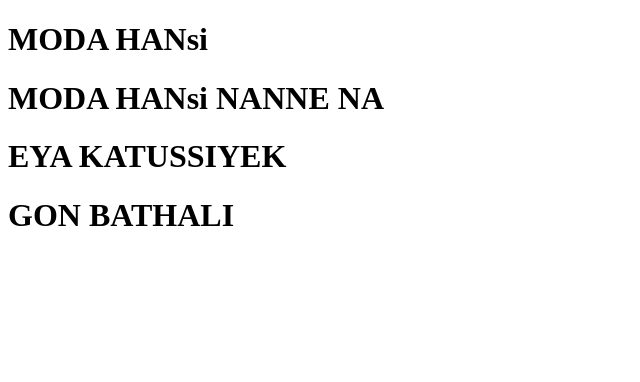
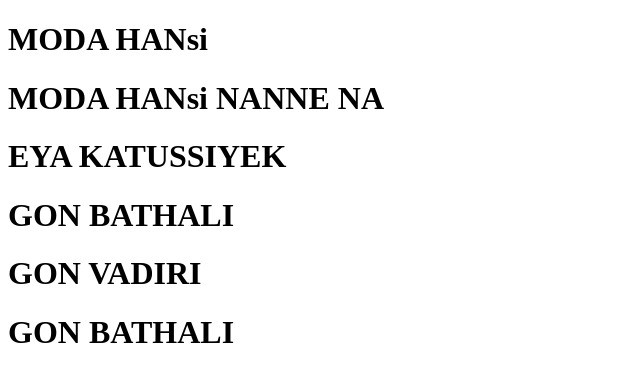
Before and after one commit to era12345678/hotel.github.io, a plain HTML site: page index.html in a window 1280 px wide. Shown: the whole page, without its empty margins (0-640 px from the left). Drawn offline with Linux system fonts and the light colour scheme.

Commit message:
Update index.html

```diff
--- a/index.html
+++ b/index.html
@@ -10,5 +10,7 @@
 	<h1>MODA HANsi NANNE NA</h1>
 	<h1>EYA KATUSSIYEK</h1>
 	<h1>GON BATHALI</h1>
+	<h1>GON VADIRI</h1>
+	<h1>GON BATHALI</h1>
 </body>
 </html>
```
